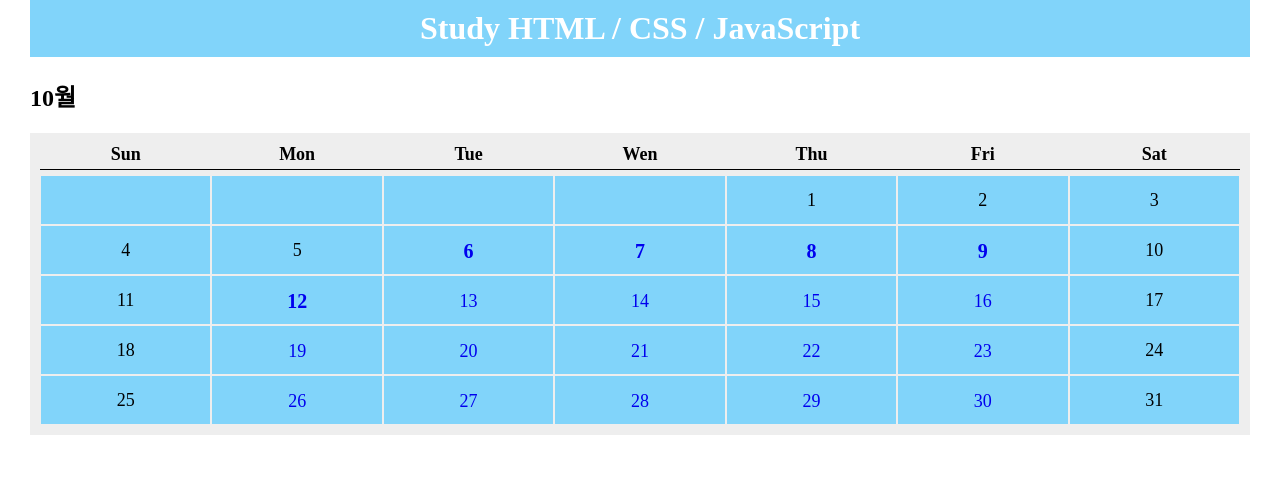
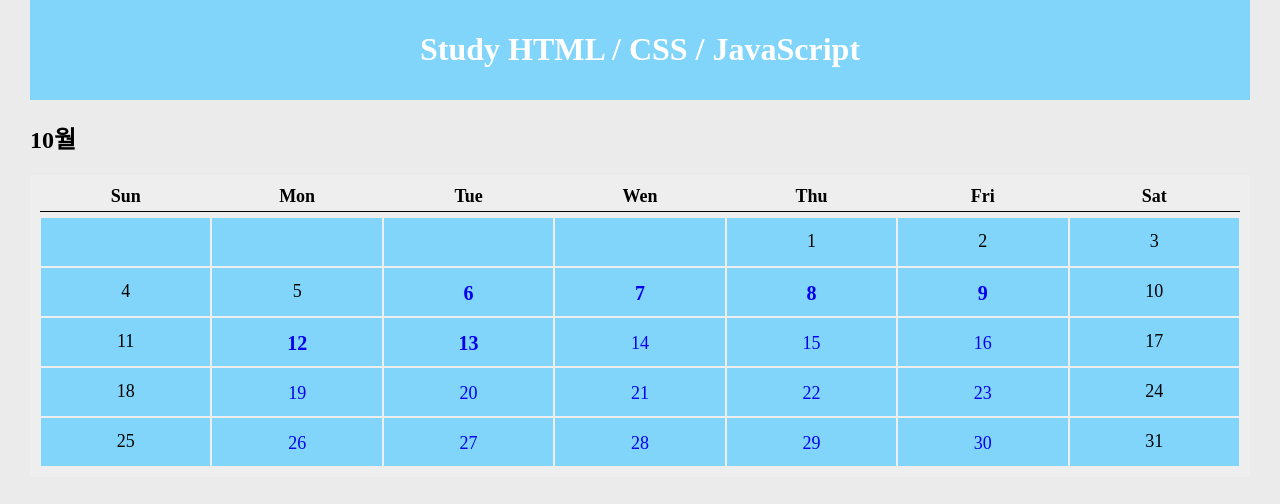
Before and after one commit to kimhh-smsoftlab/html5-study-1006, a plain HTML site: page index.html in a window 1280 px wide. Drawn offline with Linux system fonts and the light colour scheme.

Commit message:
2 files modified, 1 added

```diff
--- a/index.html
+++ b/index.html
@@ -6,8 +6,8 @@
 	<link rel="stylesheet" type="text/css" href="styles.css">
 </head>
 
-<body>
-	<div>
+<body id="index__body">
+	<div class="index__header">
 		<h1>Study HTML / CSS / JavaScript</h1>
 	</div>
   <div>
@@ -44,7 +44,7 @@
 		<ul class="days_1">
 			<li>11</li>
 			<li><a class="in_project" title="10월 12일 실습 프로젝트로 이동합니다." href="/project/1012/1012_main.html">12</a></li>
-			<li><a href="#">13</a></li>
+			<li><a class="in_project" title="10월 13일 실습 프로젝트로 이동합니다." href="/project/1013/1013_main.html">13</a></li>
 			<li><a href="#">14</a></li>
 			<li><a href="#">15</a></li>
 			<li><a href="#">16</a></li>
--- a/styles.css
+++ b/styles.css
@@ -140,7 +140,7 @@
         background-color: #5d99c6;
       }
 
-      h1{
+      .index__header{
         background-color: #81d4fa;
         color: white;
         text-align: center;
@@ -182,8 +182,9 @@
         box-sizing: border-box;
       }
 
-      body{
+      #index__body{
         margin: 0px 30px;
+        background-color: #ebebeb;
       }
 
       .in_project{
@@ -409,9 +410,7 @@
           height: 160vh;
           grid-template-columns: auto;
         }
-        .chartviewpage{
 
-        }
         .sidebar{
           display:none;
         }
```
Also changed, not shown: project/1013/1013_main.html (added, +13 -0 lines).
